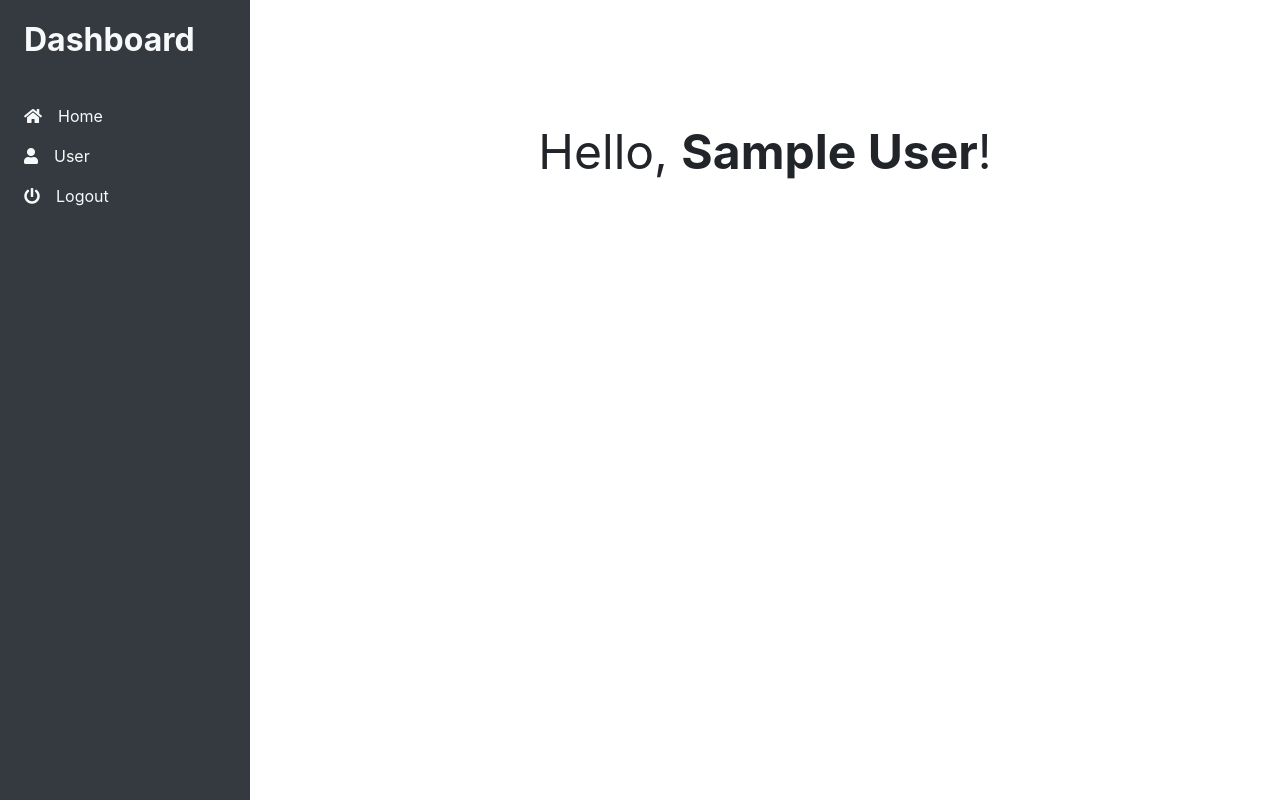
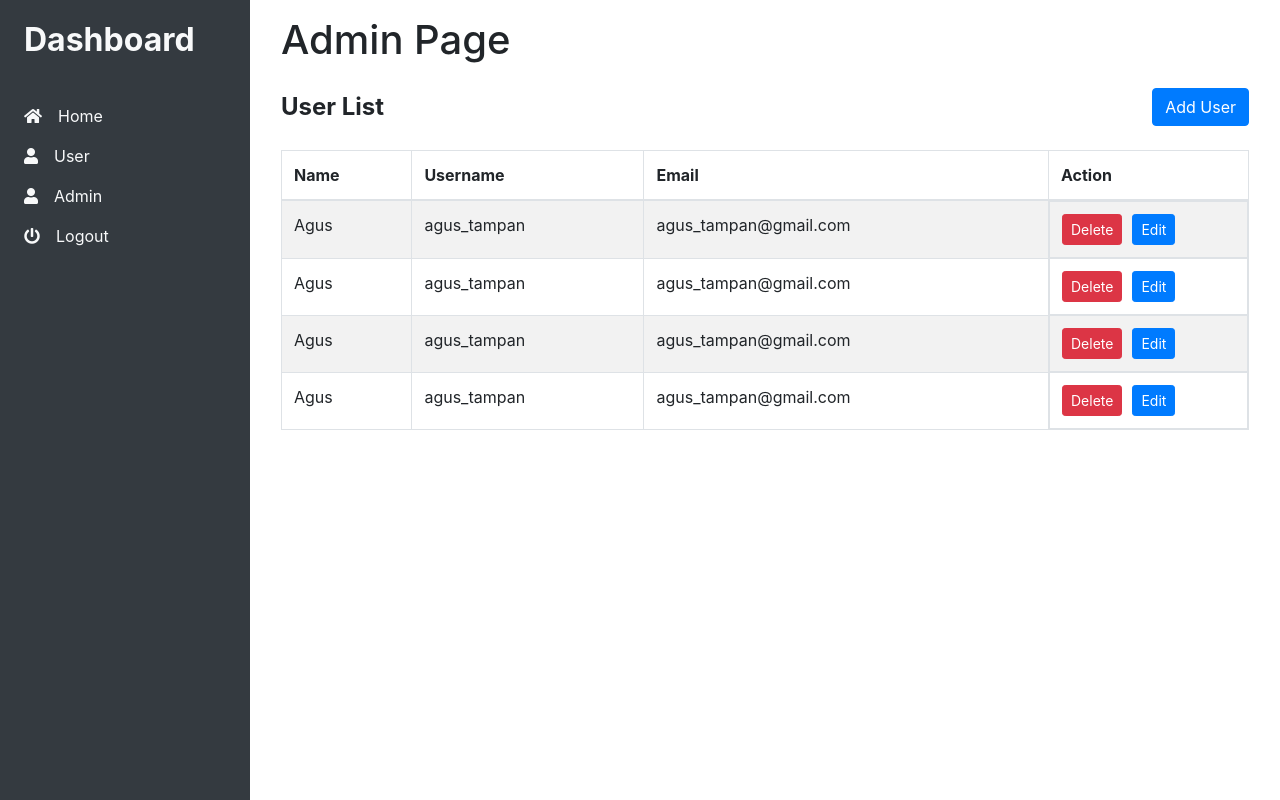
Before and after one commit to piramore/dashboard, a React (Create React App) app: page /admin in a window 1280 px wide. Built offline with nearby package versions, Linux system fonts and the light colour scheme; sample sign-in values are in the browser's storage.

Commit message:
change back to SERVICE_HOST

```diff
--- /dev/null
+++ b/src/pages/Admin.js
@@ -0,0 +1,125 @@
+import React from 'react';
+import { Button, Modal, Table } from 'react-bootstrap';
+
+class Admin extends React.Component {
+    constructor(props) {
+        super(props);
+    }
+
+    state = {
+        userList: [1,2,3,4],
+        modalAddUser: false
+    };
+
+    render() {
+        return (
+            <div>
+                <h1>Admin Page</h1>
+                <div className="d-flex justify-content-between align-items-center my-4">
+                    <div class="font-weight-bold" style={{ fontSize: '1.5rem' }}>
+                        User List
+                    </div>
+                    <div>
+                        <Button variant="primary" onClick={() => this.setState({ modalAddUser: true })}>Add User</Button>
+                    </div>
+                </div>
+                <Table striped bordered hover>
+                    <thead>
+                        <th>Name</th>
+                        <th>Username</th>
+                        <th>Email</th>
+                        <th style={{ width: '200px' }}>Action</th>
+                    </thead>
+                    <tbody>
+                        { this.state.userList.map(user => (
+                            <tr>
+                                <td>Agus</td>
+                                <td>agus_tampan</td>
+                                <td>agus_tampan@gmail.com</td>
+                                <td className="d-flex" style={{ gap: '10px' }}>
+                                    <Button size="sm" variant="danger">Delete</Button>
+                                    <Button size="sm" variant="primary">Edit</Button>
+                                </td>
+                            </tr>
+                        )) }
+                    </tbody>
+                </Table>
+
+                {/* Modal Here */}
+                <Modal show={this.state.modalAddUser} onHide={() => this.setState({ modalAddUser: false })}>
+                    <ModalAddUser
+                        onClose={() => this.setState({ modalAddUser: false })}>
+                    </ModalAddUser>
+                </Modal>
+            </div>
+        )
+    }
+}
+
+class ModalAddUser extends React.Component {
+    constructor(props) {
+        super(props);
+    }
+
+    state = {
+        username: '',
+        name: '',
+        email: '',
+    }
+
+    render() {
+        return (
+            <>
+                <Modal.Header closeButton>Add User</Modal.Header>
+                <Modal.Body>
+                    <div className="form-group">
+                        <label htmlFor="name">Name</label>
+                        <input
+                            className="form-control"
+                            type="text"
+                            id="name"
+                            name="name"
+                            placeholder="Name"
+                            autoComplete="off"
+                        />
+                    </div>
+                    <div className="form-group">
+                        <label htmlFor="username">Username</label>
+                        <input
+                            className="form-control"
+                            type="text"
+                            id="username"
+                            name="username"
+                            placeholder="Username"
+                            autoComplete="off"
+                        />
+                    </div>
+                    <div className="form-group">
+                        <label htmlFor="email">Email</label>
+                        <input
+                            className="form-control"
+                            type="email"
+                            id="email"
+                            name="email"
+                            placeholder="Email"
+                            autoComplete="off"
+                        />
+                    </div>
+                    <div className="form-group">
+                        <label htmlFor="role">Role</label>
+                        <select className="form-control" name="role" id="role" placeholder="Role">
+                            <option value="superadmin">Superadmin</option>
+                            <option value="admin">Admin</option>
+                        </select>
+                    </div>
+                </Modal.Body>
+                <Modal.Footer>
+                    <Button variant="light" onClick={this.props.onClose}>Cancel</Button>
+                    <Button variant="primary">Submit</Button>
+                </Modal.Footer>
+            </>
+        )
+    }
+}
+
+export default Admin;
--- a/src/pages/Layout.js
+++ b/src/pages/Layout.js
@@ -2,8 +2,8 @@ import React from 'react';
 import { Link, Switch, Route } from 'react-router-dom';
 
 import Home from './Home';
-import ResetPassword from './ResetPassword';
 import User from './User';
+import Admin from './Admin';
 
 function Layout() {
   return (
@@ -22,6 +22,12 @@ function Layout() {
             User
           </div>
         </Link>
+        <Link to="/admin">
+          <div className="item">
+            <i className="fa fa-user mr-3"></i>
+            Admin
+          </div>
+        </Link>
         <Link to="/login">
           <div className="item">
             <i className="fa fa-power-off mr-3"></i>
@@ -33,6 +39,7 @@ function Layout() {
         <div className="container">
           <Switch>
             <Route path="/user" component={User}/>
+            <Route path="/admin" component={Admin}/>
             <Route path="/" component={Home}/>
           </Switch>
         </div>
--- a/src/pages/LoginLayout.js
+++ b/src/pages/LoginLayout.js
@@ -25,7 +25,7 @@ class LoginLayout extends React.Component {
   login = async () => {
     const { email, password } = this.state;
     try {
-      let loginRequest = await axios.post(`/api/login`, { email, password }, );
+      let loginRequest = await axios.post(`http://${SERVICE_HOST}/login`, { email, password }, );
 
       if (loginRequest.data.success == "false") throw loginRequest.data.message;
 
@@ -111,7 +111,7 @@ class ModalResetPassword extends React.Component {
 
       try {
         this.setState({ loading: true });
-        const updateReq = await axios.post(`/api/forgotpassword`, params);
+        const updateReq = await axios.post(`http://${SERVICE_HOST}/forgotpassword`, params);
         this.setState({ loading: false });
         if (updateReq.data.success) {
           this.setState({
@@ -149,7 +149,7 @@ class ModalResetPassword extends React.Component {
 
     try {
       this.setState({ loading: true });
-      let response = await axios.post(`/api/resetpassword/${this.state.token}`, params);
+      let response = await axios.post(`http://${SERVICE_HOST}/resetpassword/${this.state.token}`, params);
       this.setState({ loading: false });
       if (response.data.success) {
         this.setState({ alertSuccess: response.data.message, alertError: '' });
--- a/src/pages/ResetPassword.js
+++ b/src/pages/ResetPassword.js
@@ -34,7 +34,7 @@ class ResetPassword extends React.Component {
 
         try {
             this.setState({ loading: true });
-            const response = await axios.post(`/api/resetpassword/${token}`, params);
+            const response = await axios.post(`http://${SERVICE_HOST}/resetpassword/${token}`, params);
             this.setState({ loading: false });
 
             if (response.data.success) {
--- a/src/pages/User.js
+++ b/src/pages/User.js
@@ -180,7 +180,7 @@ class ModalChangePassword extends React.Component {
         const header = { 'Authorization': `Bearer ${localStorage.getItem('token')}` }
 
         try {
-            let res = await axios.post(`/api/admin/update`, params, { headers: header });
+            let res = await axios.post(`http://${SERVICE_HOST}/admin/update`, params, { headers: header });
             this.setState({ alertSuccess: "Update password success" });
         }
 
```
